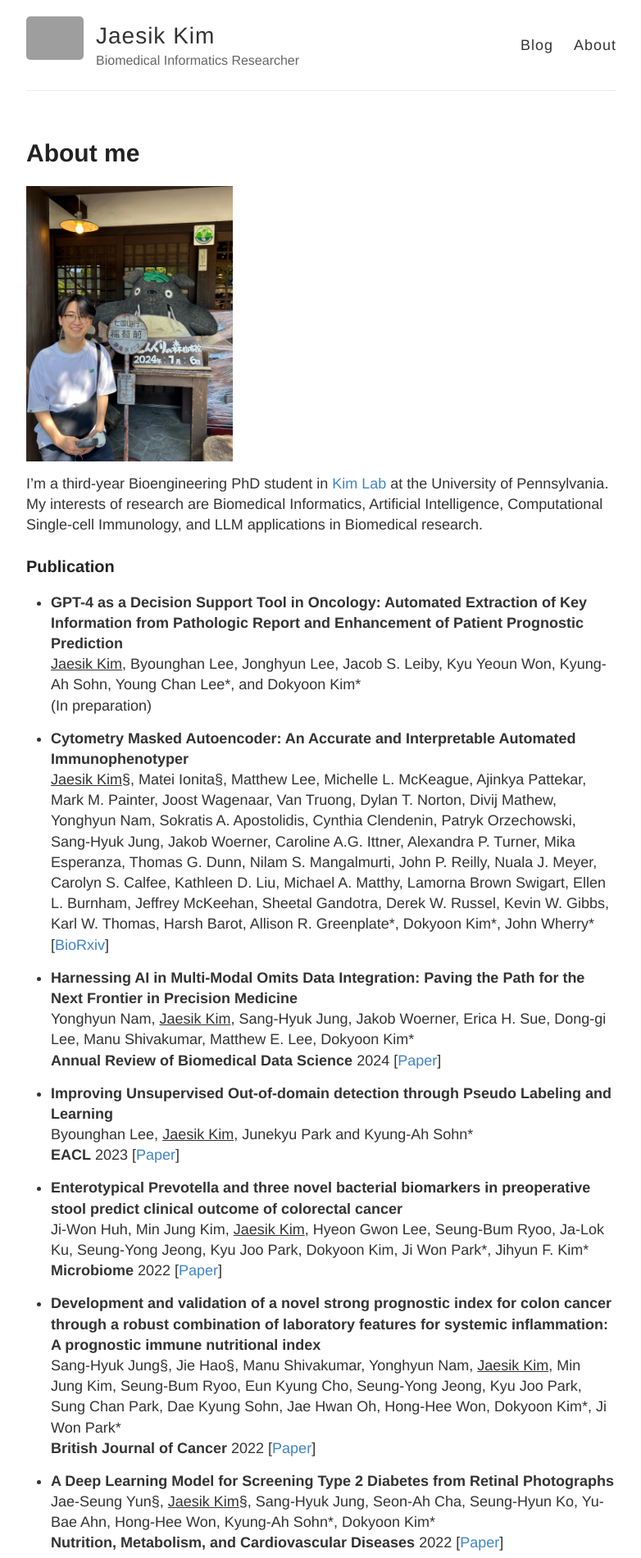
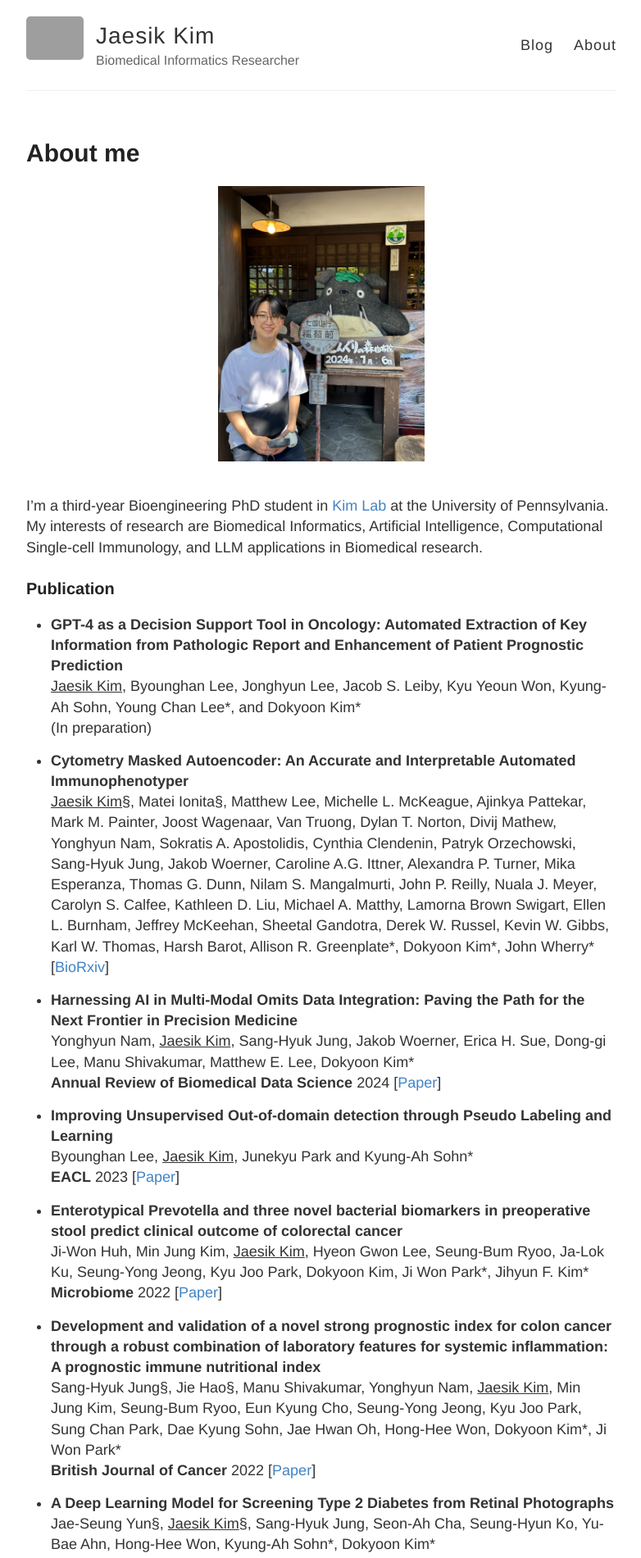
Before and after one commit to JaesikKim/JaesikKim.github.io, a Jekyll site: the page built from about.md, in a window 1280 px wide. Shown: the top 1901 px of the page at 82% size, without its empty margins (248-1030 px from the left). Built offline with Jekyll 4.4.1, drawn with Linux system fonts in a browser that asks for light colours; grey boxes are pictures that could not be loaded.

Commit message:
edit my photo

```diff
--- a/about.md
+++ b/about.md
@@ -4,8 +4,8 @@
 permalink: /about/
 ---
 
-<div style="display: flex; align-items: center;">
-  <img src="/images/photo2024.jpeg" alt="My Photo" style="width: 35%; margin-right: 20px;" />
+<div style="text-align: center;">
+  <img src="/images/photo2024.jpeg" alt="My Photo" style="width: 35%; margin-bottom: 20px;" />
 </div>
 
 I'm a third-year Bioengineering PhD student in <a href="https://www.biomedinfolab.com/">Kim Lab</a> at the University of Pennsylvania. My interests of research are Biomedical Informatics, Artificial Intelligence, Computational Single-cell Immunology, and LLM applications in Biomedical research.
```
